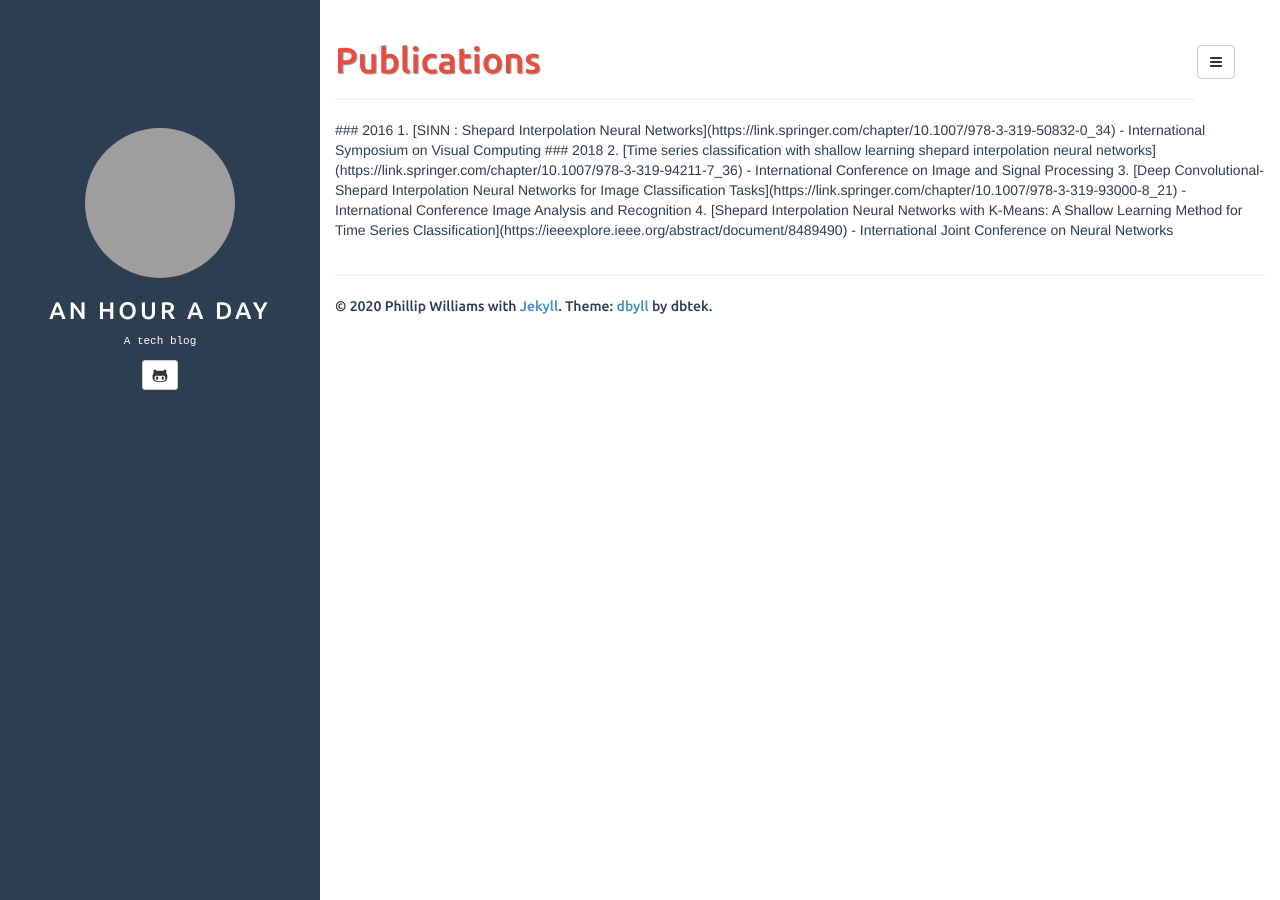
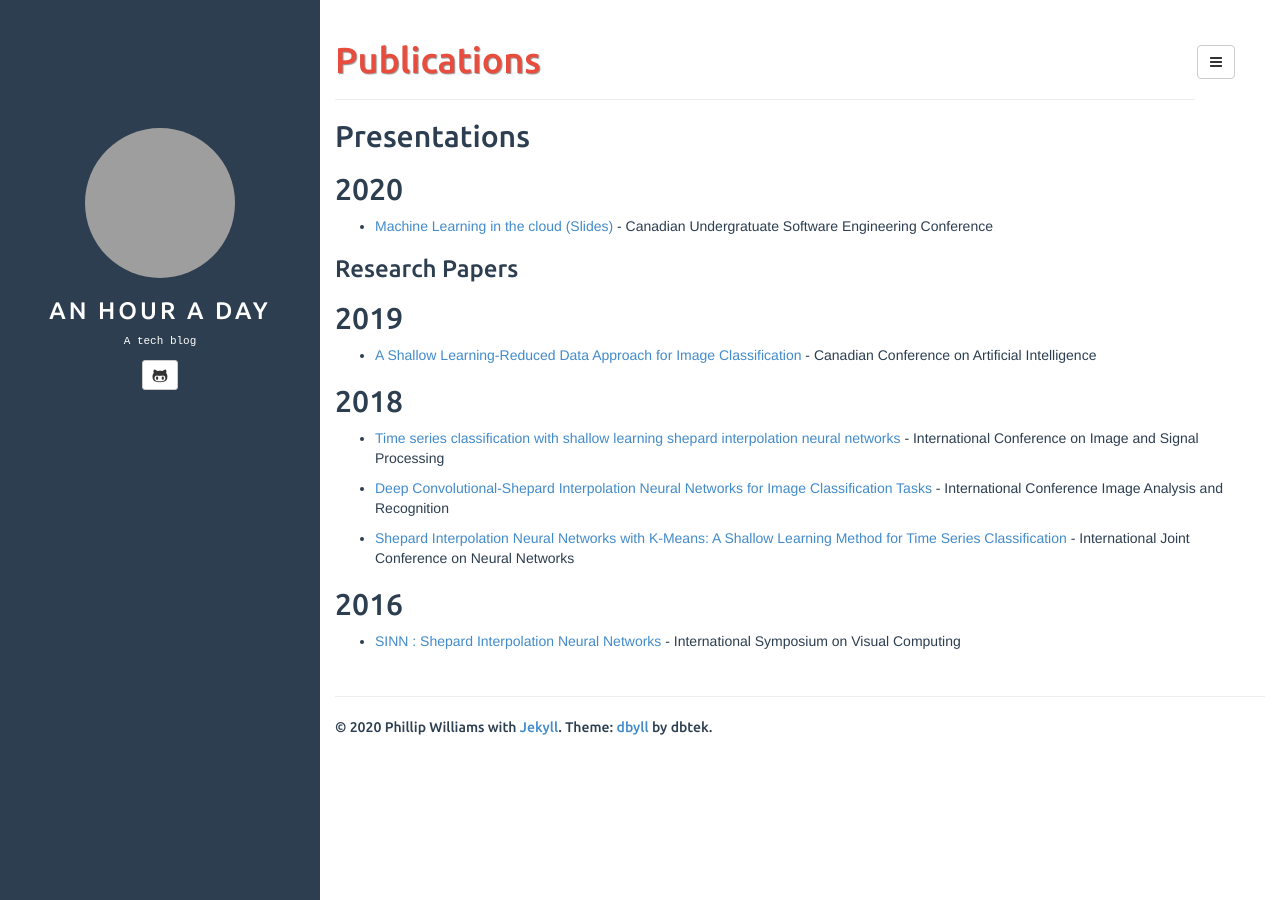
Before and after one commit to Philliams/Philliams.github.io, a Jekyll site: the page built from publications.html, in a window 1280 px wide. Built offline with Jekyll 4.4.1, drawn with Linux system fonts in a browser that asks for light colours; grey boxes are pictures that could not be loaded.

Commit message:
Issue #1 : added CUSEC presentation and fixed markdown on about page

```diff
--- a/publications.html
+++ b/publications.html
@@ -4,13 +4,30 @@ title: Publications
 header: Publications
 group: navigation
 ---
+<body>
+{{"
 
-### 2016
-1. [SINN : Shepard Interpolation Neural Networks](https://link.springer.com/chapter/10.1007/978-3-319-50832-0_34) - International Symposium on Visual Computing
+## Presentations
 
-### 2018
-2. [Time series classification with shallow learning shepard interpolation neural networks](https://link.springer.com/chapter/10.1007/978-3-319-94211-7_36) - International Conference on Image and Signal Processing
+## 2020
 
-3. [Deep Convolutional-Shepard Interpolation Neural Networks for Image Classification Tasks](https://link.springer.com/chapter/10.1007/978-3-319-93000-8_21) - International Conference Image Analysis and Recognition
+- [Machine Learning in the cloud](https://www.youtube.com/watch?v=3RRFFYgbsDk) [(Slides)](/images/cusec_2020_slides.pptx) - Canadian Undergratuate Software Engineering Conference
 
-4. [Shepard Interpolation Neural Networks with K-Means: A Shallow Learning Method for Time Series Classification](https://ieeexplore.ieee.org/abstract/document/8489490) - International Joint Conference on Neural Networks
+### Research Papers
+
+## 2019
+
+- [A Shallow Learning-Reduced Data Approach for Image Classification](https://link.springer.com/chapter/10.1007/978-3-030-18305-9_28) - Canadian Conference on Artificial Intelligence
+
+## 2018
+- [Time series classification with shallow learning shepard interpolation neural networks](https://link.springer.com/chapter/10.1007/978-3-319-94211-7_36) - International Conference on Image and Signal Processing
+
+- [Deep Convolutional-Shepard Interpolation Neural Networks for Image Classification Tasks](https://link.springer.com/chapter/10.1007/978-3-319-93000-8_21) - International Conference Image Analysis and Recognition
+
+- [Shepard Interpolation Neural Networks with K-Means: A Shallow Learning Method for Time Series Classification](https://ieeexplore.ieee.org/abstract/document/8489490) - International Joint Conference on Neural Networks
+
+## 2016
+- [SINN : Shepard Interpolation Neural Networks](https://link.springer.com/chapter/10.1007/978-3-319-50832-0_34) - International Symposium on Visual Computing
+
+" | markdownify }}
+</body>
```
Also changed, not shown: about.html (+14 -1 lines), 1 other file.
